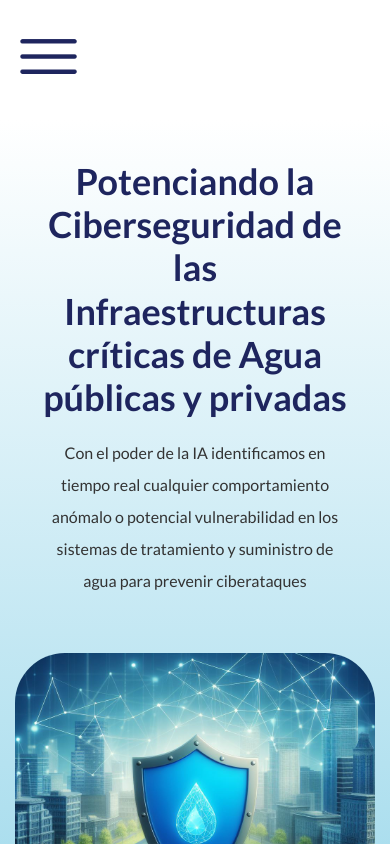
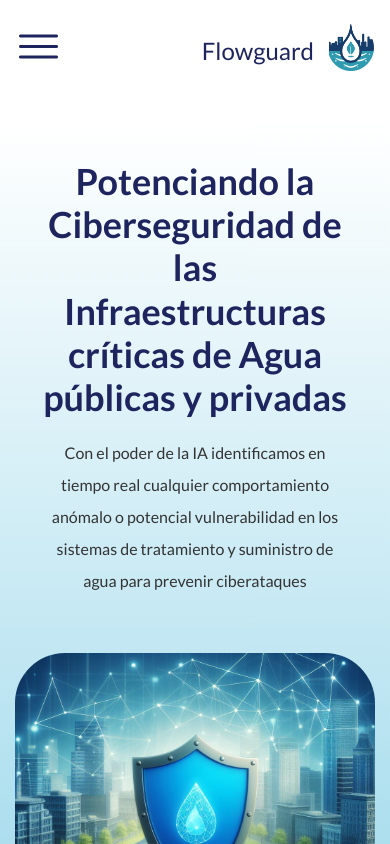
Before and after one commit to telcash/flowguard_frontend, a React (Create React App) app: page / in a window 390 px wide. Shown: the top 844 px of the page. Built offline with nearby package versions, Linux system fonts and the light colour scheme.

Commit message:
Cambios en estilos css

```diff
--- a/src/App.css
+++ b/src/App.css
@@ -3,7 +3,6 @@
     padding: 0;
     margin: 0;
     font-family: 'Lato';
-    overflow-x: clip;
 }
 
 a {
--- a/src/containers/hero-section/hero-section.css
+++ b/src/containers/hero-section/hero-section.css
@@ -60,7 +60,6 @@
 }
 
 .fg__hero-container_img {
-
     min-width: 360px;
     min-height: 360px;
     max-width: 720px;
--- a/src/containers/main-nav/MainNav.jsx
+++ b/src/containers/main-nav/MainNav.jsx
@@ -12,12 +12,14 @@ const MainNav = () => {
     return (
         <div className={`fg__mainnav ${expanded ? 'fullscreen' : ''}`}>
             <div className='fg__mainnav-container'>
+                <div className='fg__mainnav-actions'>
                     <div className='fg__mainnav-navbutton' onClick={() => setExpanded(!expanded)}>
                         <img src={navIcon} alt='logo' />
                     </div>
                     <div className='fg__mainnav-logo_container'>
                         <img src={logo} alt='logo' />
                         <span>Flowguard</span>
+                    </div>
                 </div>
                 <div className={`fg__mainnav-links ${expanded ? 'expanded' : ''}`}>
                     {/* <div className='fg__mainnav-links_languages'>
--- a/src/containers/main-nav/main-nav.css
+++ b/src/containers/main-nav/main-nav.css
@@ -20,20 +20,26 @@
     column-gap: 1.5rem;
 }
 
+.fg__mainnav-actions {
+    width: 100%;
+    display: flex;
+    justify-content: space-between;
+    flex: 1;
+}
+
 .fg__mainnav-navbutton {
     display: none;
 }
 
 .fg__mainnav-navbutton img {
-    width: 65px;
-    height: 65px;
+    width: 45px;
+    height: 45px;
 }
 
 .fg__mainnav-logo_container {
     display: flex;
     justify-content: flex-start;
     align-items: center;
-    flex: 1;
 }
 
 .fg__mainnav-logo_container img {
@@ -97,7 +103,6 @@
     .fullscreen {
         height: 100%;
         align-items: flex-start;
-        padding: 1.5rem 0;
         background-color: rgba(256, 256, 256, 0.9);
     }
 
@@ -108,13 +113,24 @@
         row-gap: 1rem;
     }
 
+    .fg__mainnav-logo_container {
+        flex-direction: row-reverse;
+        column-gap: 15px;
+    }
+
+    .fg__mainnav-logo_container img {
+        width: 45px;
+        height: 47.33px;
+        cursor: pointer;
+    }
+
+    .fg__mainnav-logo_container span {
+        font-size: 24px;
+    }
+
     .fg__mainnav-navbutton {
         display: block;
         cursor: pointer;
-    }
-
-    .fg__mainnav-logo_container {
-        display: none;
     }
 
     .fg__mainnav-links {
```
Lines whose indentation alone changed are shown as unchanged.
